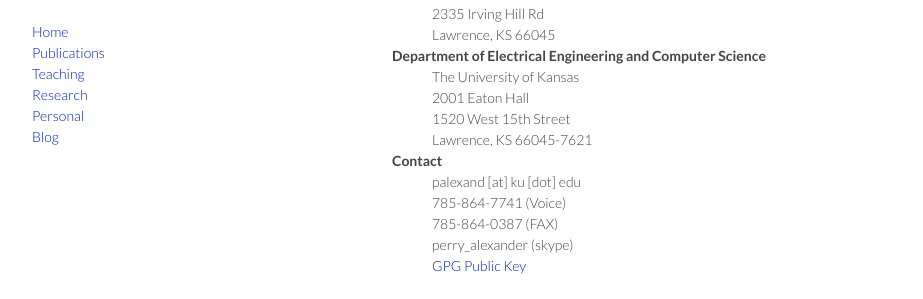
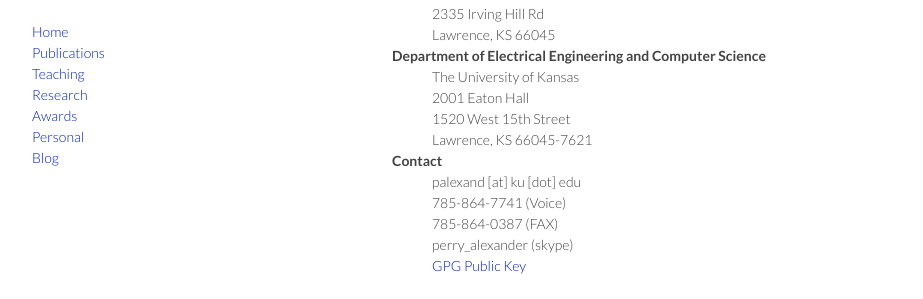
Before and after one commit to palexand/palexand.github.io, a Jekyll site: the page built from index.md, in a window 1280 px wide. Shown: the part 315-614 px from the top of the page, without its empty margins (178-1101 px from the left). Built offline with Jekyll 4.4.1, drawn with Linux system fonts in a browser that asks for light colours.

Commit message:
adding awards page

```diff
--- a/_layouts/frontpage.html
+++ b/_layouts/frontpage.html
@@ -25,6 +25,7 @@
         <a href="{{ site.baseurl }}/publications.html">Publications</a><br>
         <a href="{{ site.baseurl }}/teaching.html">Teaching</a><br>
         <a href="{{ site.baseurl }}/research.html">Research</a><br>
+        <a href="{{ site.baseurl }}/awards.html">Awards</a><br>
         <a href="{{ site.baseurl }}/personal.html">Personal</a><br>
         <a href="{{ site.baseurl }}/blog.html">Blog</a><br>
 
```
